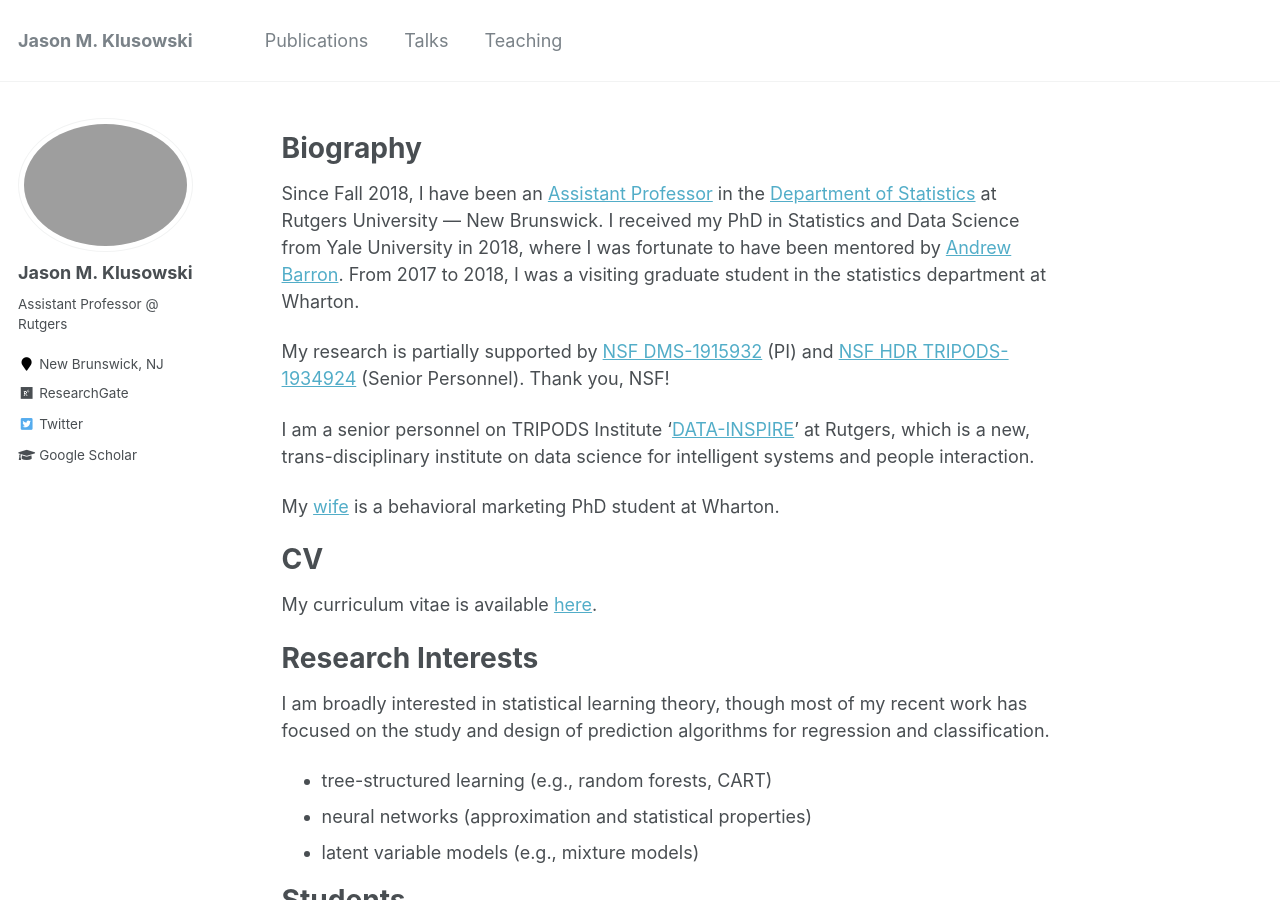
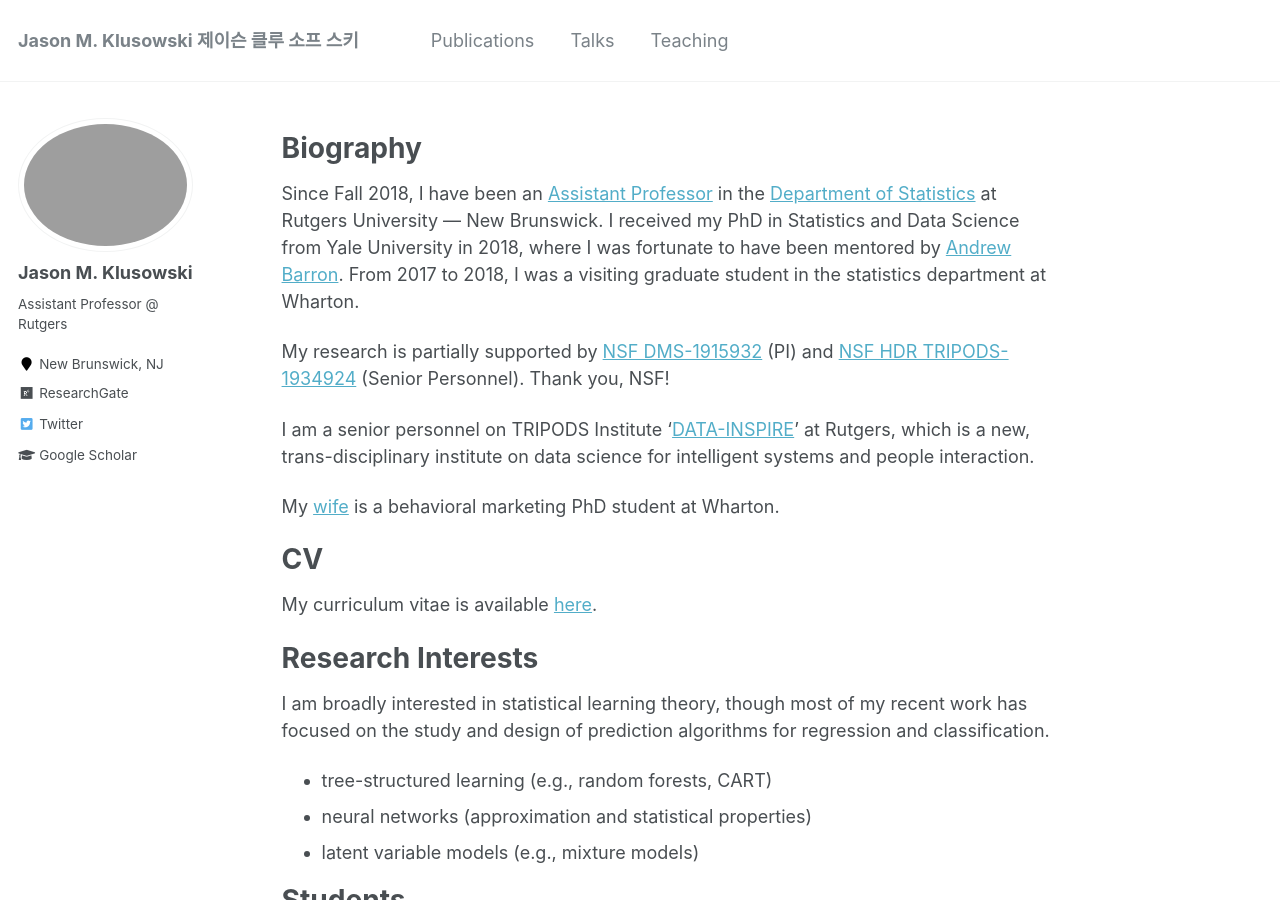
Before and after one commit to jasonklusowski/jasonklusowski.github.io, a Jekyll site: the page built from _pages/about.md, in a window 1280 px wide and 900 px high. Built offline with Jekyll 4.4.1, drawn with Linux system fonts in a browser that asks for light colours.

Commit message:
Update _config.yml

```diff
--- a/_config.yml
+++ b/_config.yml
@@ -7,7 +7,7 @@
 
 # Site Settings
 locale                   : "en-US"
-title                    : "Jason M. Klusowski"
+title                    : "Jason M. Klusowski 제이슨 클루 소프 스키"
 title_separator          : "-"
 name                     : &name "Jason M. Klusowski"
 description              : &description "personal description"
```
